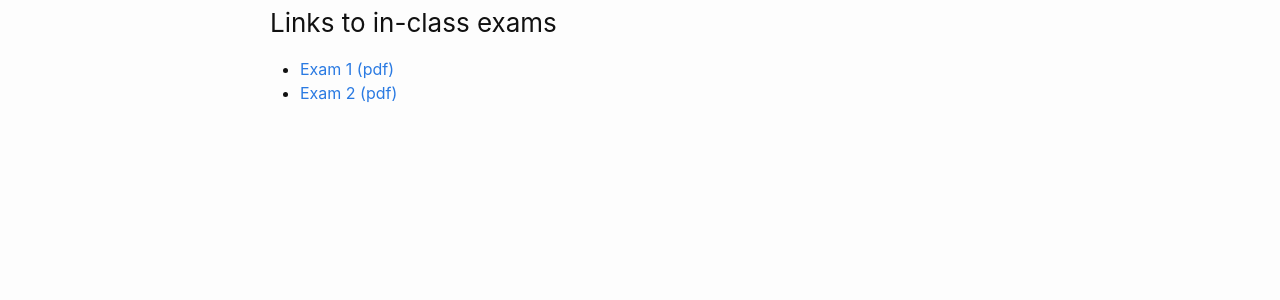
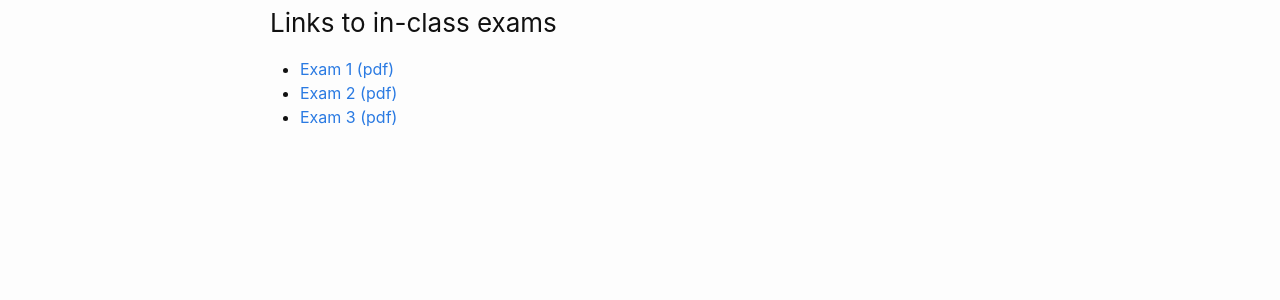
Before and after one commit to wcasper/math414fall2022, a Jekyll site: the page built from _exams/exams.md, in a window 1280 px wide. Shown: the part 197-497 px from the top of the page. Built offline with Jekyll 4.4.1, drawn with Linux system fonts in a browser that asks for light colours.

Commit message:
added link to exam3

```diff
--- a/_exams/exams.md
+++ b/_exams/exams.md
@@ -8,3 +8,4 @@ permalink: /exams/exams
 
 * <a target="_parent" href="exam1.pdf">Exam 1 (pdf)</a>
 * <a target="_parent" href="exam2.pdf">Exam 2 (pdf)</a>
+* <a target="_parent" href="exam3.pdf">Exam 3 (pdf)</a>
```
